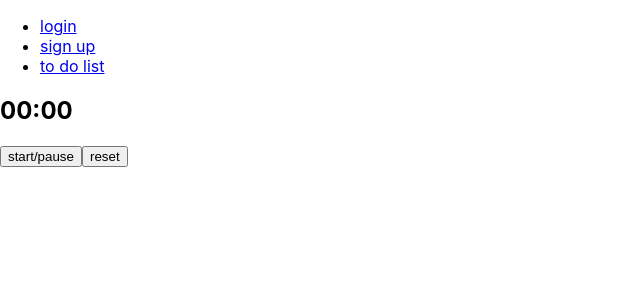
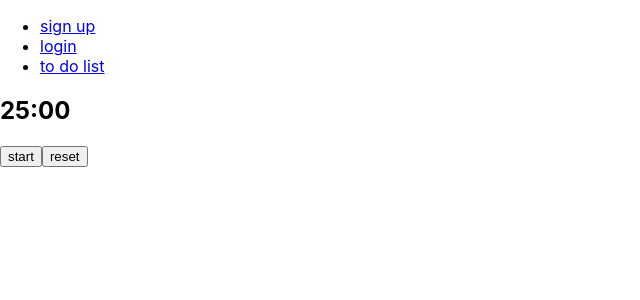
Before and after one commit to chadri0/zenden-react-app, a React (Create React App) app: page / in a window 1280 px wide. Shown: the top 300 px of the page, without its empty margins (0-640 px from the left). Built offline with nearby package versions, Linux system fonts and the light colour scheme.

Commit message:
made changes to home.js, login.js, header.js

```diff
--- a/src/components/Home.js
+++ b/src/components/Home.js
@@ -1,26 +1,11 @@
 import React from 'react';
+import Timer from "./Timer";
 
 const Home = () => {
     return (
       <div>
         <section>
-        <div className="pomodoro-container">
-
-            <div className="timer-container">
-                <h1 className="timer">00:00</h1>
-            </div>
-
-            <div className="controls">
-                <button id="start-pause-button">
-                    <i className="fa-solid fa-play"></i> <i className="fa-solid fa-pause"></i> start/pause
-                </button>
-                <button id="reset-button">
-                    <i className="fa-solid fa-rotate-left"></i> reset
-                </button>
-                <a href="#"><i className="fa-solid fa-gear"></i></a>
-            </div>
-
-        </div>
+        <Timer />
         </section>
       </div>
     )
--- a/src/components/Login.js
+++ b/src/components/Login.js
@@ -1,6 +1,7 @@
 import React from 'react';
+import {useNavigate} from "react-router-dom";
 
-const Login = () => {
+function Login({user, setUser}) {
     return (
       <div>
         <main>
--- /dev/null
+++ b/src/components/Timer.js
@@ -0,0 +1,108 @@
+import React, {useState, useEffect} from 'react';
+
+const Timer = () => {
+    const initialSettings = JSON.parse(localStorage.getItem('timerSettings')) || {
+      minutes: 25,
+      breakTime: 5,
+      alertSound: 'soft-alarm',
+    };
+
+    const defaultState = {
+      currentTime: initialSettings.minutes * 60,
+      isRunning: false,
+      isWorkSession: true,
+    };
+
+    const [state, setState] = useState(JSON.parse(localStorage.getItem('timerState')) || defaultState);
+    const [intervalId, setIntervalId] = useState(null);
+
+    const workTime = initialSettings.minutes * 60;
+    const breakTime = initialSettings.breakTime * 60;
+
+    useEffect(() => {
+      const saveState = () => {
+        localStorage.setItem('timerState', JSON.stringify(state));
+      };
+
+      saveState();
+    }, [state]);
+
+    const formatTime = (seconds) => {
+      const minutes = Math.floor(seconds / 60);
+      const secs = seconds % 60;
+      return `${String(minutes).padStart(2, '0')}:${String(secs).padStart(2, '0')}`;
+    };
+
+    const tick = () => {
+      setState((prevState) => {
+        const newState = { ...prevState, currentTime: prevState.currentTime - 1 };
+
+        if (newState.currentTime <= 0) {
+          clearInterval(intervalId);
+          new Audio(`./public/sounds/${initialSettings.alertSound}.mp3`).play();
+          newState.isRunning = false;
+          newState.isWorkSession = !newState.isWorkSession;
+          newState.currentTime = newState.isWorkSession ? workTime : breakTime;
+        }
+
+        return newState;
+      });
+    };
+
+    const startTimer = () => {
+      const id = setInterval(tick, 1000);
+      setIntervalId(id);
+    };
+
+    const handleStartPause = () => {
+      if (state.isRunning) {
+        clearInterval(intervalId);
+      } else {
+        startTimer();
+      }
+
+      setState((prevState) => ({
+        ...prevState,
+        isRunning: !prevState.isRunning,
+      }));
+    };
+
+    const handleReset = () => {
+      clearInterval(intervalId);
+      setState({
+        ...defaultState,
+        currentTime: workTime,
+      });
+    };
+
+    useEffect(() => {
+      return () => clearInterval(intervalId);
+    }, [intervalId]);
+
+    useEffect(() => {
+      if (state.isRunning) {
+        startTimer();
+      }
+    }, []);
+
+    return (
+      <div className="pomodoro-container">
+        <div className="timer-container">
+          <h1 className="timer">{formatTime(state.currentTime)}</h1>
+        </div>
+        <div className="controls">
+          <button onClick={handleStartPause}>
+            <i className={`fa-solid fa-${state.isRunning ? 'pause' : 'play'}`}></i> {state.isRunning ? 'pause' : 'start'}
+          </button>
+          <button onClick={handleReset}>
+            <i className="fa-solid fa-rotate-left"></i> reset
+          </button>
+          <a href="#">
+            <i className="fa-solid fa-gear"></i>
+          </a>
+        </div>
+      </div>
+    );
+  };
+
+  export default Timer;
--- a/src/shared/Header.js
+++ b/src/shared/Header.js
@@ -1,16 +1,50 @@
 import React from 'react';
+import { useNavigate, Link} from "react-router-dom";
 
-const Header = () => {
+const Header = ({user, setUser}) => {
+  const navigate = useNavigate();
+
+  const handleLogout = () => {
+    fetch(`http://localhost:4000/logout`)
+    .then((response) => response.json())
+    .then((result) => {
+      console.log("result :>>", result);
+      localStorage.removeItem("user");
+      setUser({});
+      navigate("/");
+    })
+    .catch((error) => {
+      console.log("error :>>", error);
+      navigate("/login")
+    });
+  };
+
     return (
       <div>
-        <nav>
-            <ul className="navbar-list">
-                <li><a href="#">login</a></li>
-                <li><a href="#">sign up</a></li>
-                <li><a href="#">to do list</a></li>
-            </ul>
-            <i className="fa-solid fa-bars fa-lg"></i>
-        </nav>
+        <header>
+          <nav>
+              <ul className="navbar-list">
+                  <li>
+                  <Link to="/signup">sign up</Link>
+                  </li>
+                  {user.username ? (
+                    <>
+                      <li>
+                        <a href="#" onClick={handleLogout}>logout</a>
+                      </li>
+                    </>
+                  ) : (
+                    <li>
+                      <Link to="/login">login</Link>
+                    </li>
+                  )}
+                  <li>
+                    <Link to="/todolist">to do list</Link>
+                  </li>
+              </ul>
+              <i className="fa-solid fa-bars fa-lg"></i>
+          </nav>
+        </header>
       </div>
     )
   }
```
